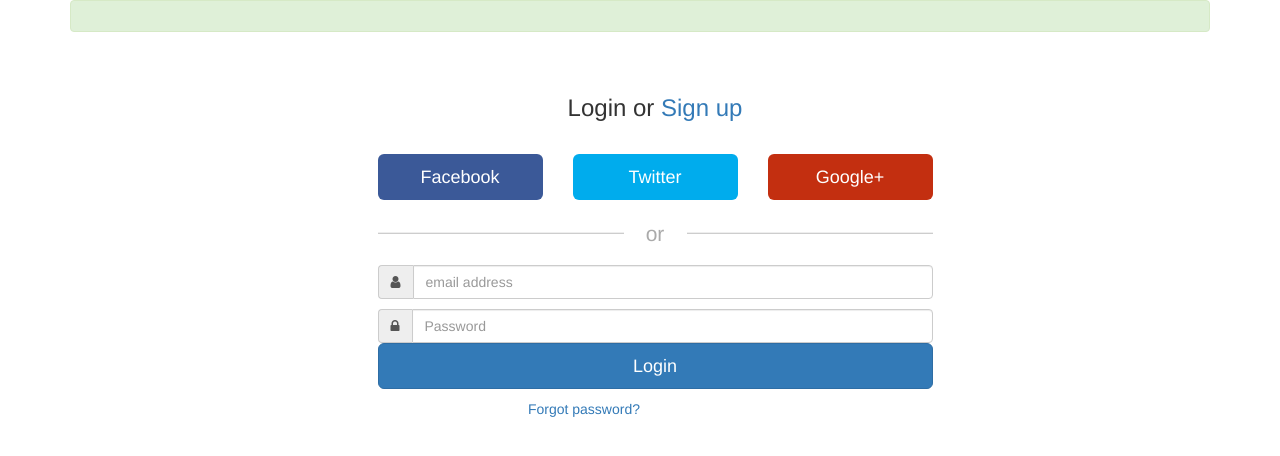
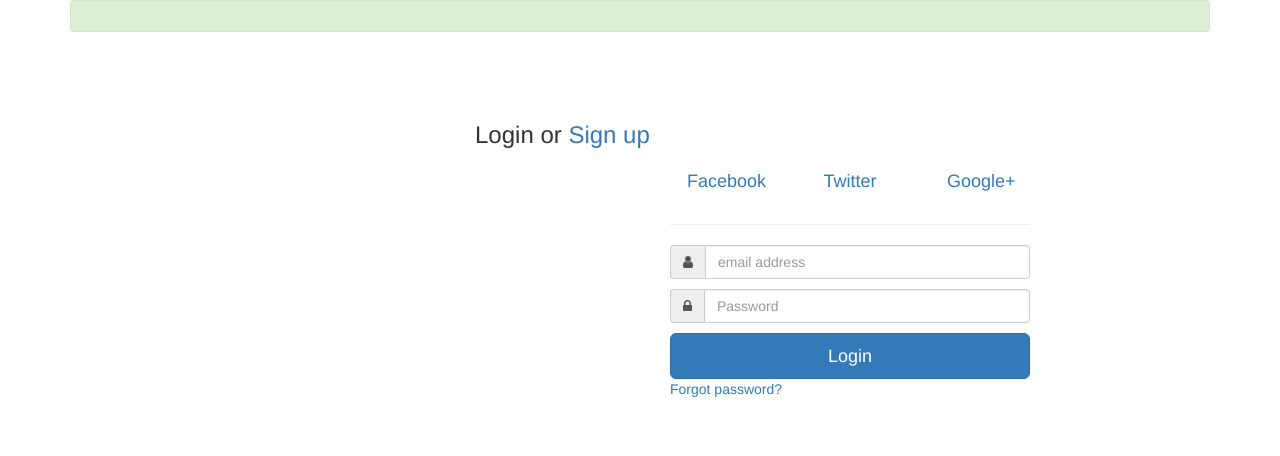
Before and after one commit to hueanmy/LoginApp, a website: page views/login.html in a window 1280 px wide. Drawn offline with nearby package versions, Linux system fonts and the light colour scheme; files that its build step writes are made by us from their sources.

Commit message:
fix layout-2

```diff
--- a/views/login.html
+++ b/views/login.html
@@ -2,24 +2,26 @@
 {% extends '_layout.html' %}
 
 {% block content %}
-<div class="container">
-  <div class="omb_login">
+<div class="container" style="padding-top: 50px">
+  <div class="row centered-form">
+   <div class="col-sm-6 col-md-8 col-md-push-4">
+    <div>
       <h3 class="omb_authTitle">Login or <a href="/register">Sign up</a></h3>
       <div class="row omb_row-sm-offset-3 omb_socialButtons">
         <div class="col-xs-4 col-sm-2">
-        <a href="/auth/facebook" class="btn btn-lg btn-block omb_btn-facebook">
+          <a href="/auth/facebook" class="btn btn-lg btn-facebook">
             <i class="fa fa-facebook visible-xs"></i>
             <span class="hidden-xs">Facebook</span>
           </a>
         </div>
         <div class="col-xs-4 col-sm-2">
-        <a href="#" class="btn btn-lg btn-block omb_btn-twitter">
+          <a href="#" class="btn btn-lg btn-block btn-twitter">
             <i class="fa fa-twitter visible-xs"></i>
             <span class="hidden-xs">Twitter</span>
           </a>
         </div>
         <div class="col-xs-4 col-sm-2">
-        <a href="#" class="btn btn-lg btn-block omb_btn-google">
+          <a href="#" class="btn btn-lg btn-block btn-google">
             <i class="fa fa-google-plus visible-xs"></i>
             <span class="hidden-xs">Google+</span>
           </a>
@@ -29,7 +31,6 @@
       <div class="row omb_row-sm-offset-3 omb_loginOr">
         <div class="col-xs-12 col-sm-6">
           <hr class="omb_hrOr">
-        <span class="omb_spanOr">or</span>
         </div>
       </div>
 
@@ -47,7 +48,7 @@
               <input type="password" class="form-control" name="password" placeholder="Password">
             </div>
 
-          <button class="btn btn-lg btn-primary btn-block" type="submit">Login</button>
+            <button class="btn btn-lg btn-primary btn-block" type="submit" style="margin-top: 10px">Login</button>
           </form>
         </div>
       </div>
@@ -60,4 +61,6 @@
       </div>
     </div>
    </div>
+  </div>
+</div>
 {% endblock %}
```
Also changed, not shown: views/register.html (+1 -1 lines). Lines whose indentation alone changed are shown as unchanged.
